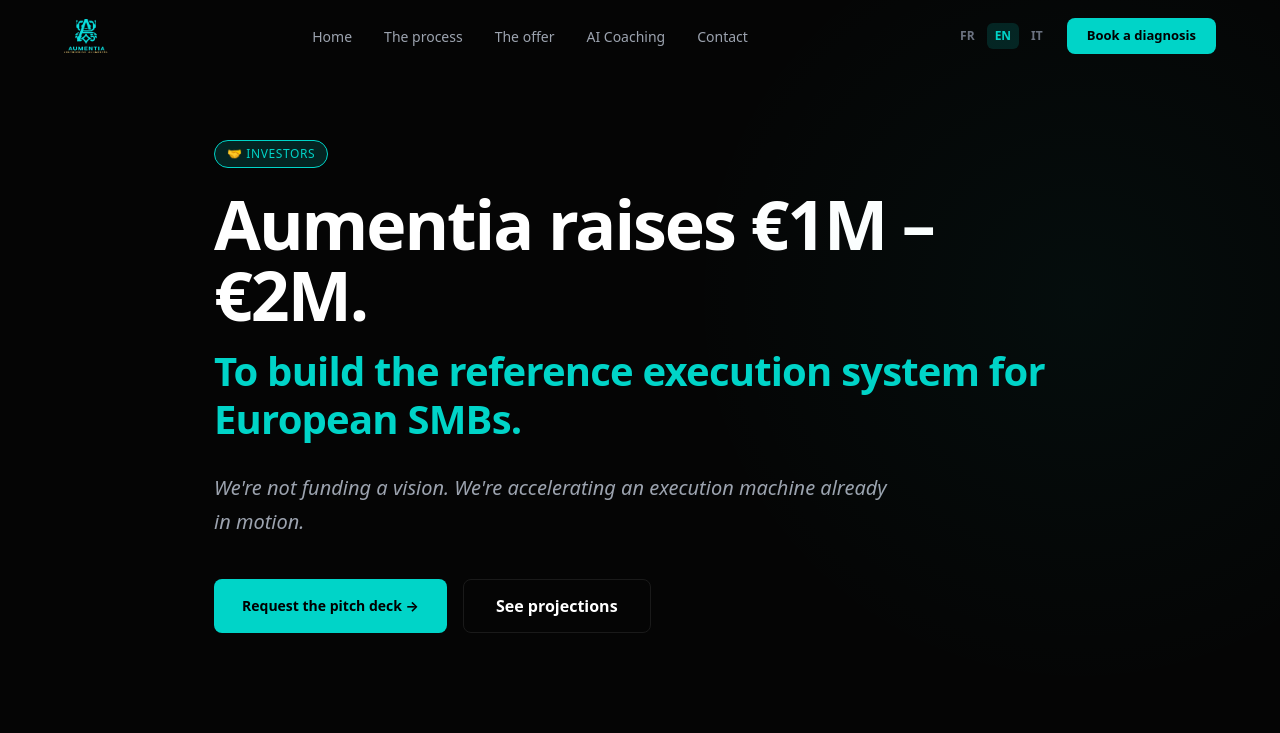
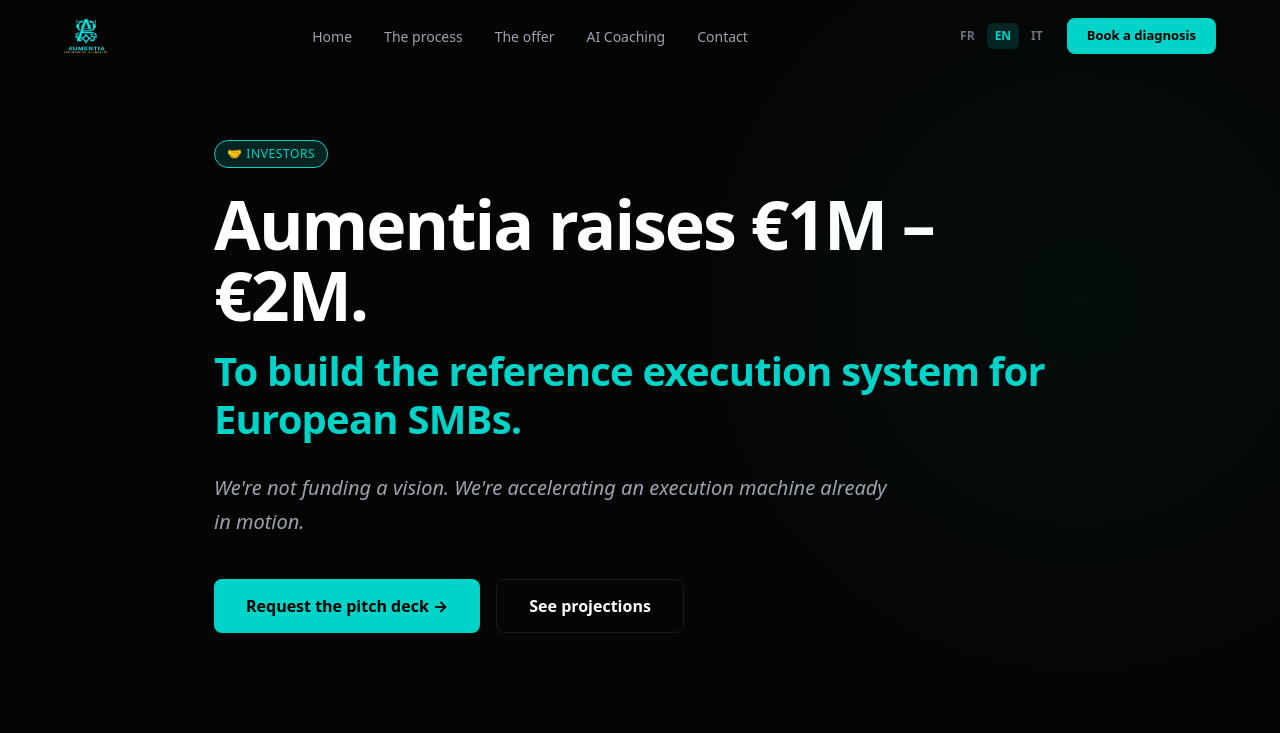
Before and after one commit to alexgagliano-AI/aumentia-website, a Next.js app: page /en/investors in a window 1280 px wide. Shown: the top 733 px of the page. Built offline with nearby package versions, Linux system fonts and the light colour scheme.

Commit message:
fix: remove invalid ts-expect-error JSX comments, add style prop to PitchDeckButton

```diff
--- a/app/[locale]/investors/PitchDeckModal.tsx
+++ b/app/[locale]/investors/PitchDeckModal.tsx
@@ -19,15 +19,16 @@
   success_sub: string;
 };
 
-export function PitchDeckButton({ label, t, className }: {
+export function PitchDeckButton({ label, t, className, style }: {
   label: string;
   t: ModalTranslations;
   className?: string;
+  style?: React.CSSProperties;
 }) {
   const [open, setOpen] = useState(false);
   return (
     <>
-      <button onClick={() => setOpen(true)} className={className}>
+      <button onClick={() => setOpen(true)} className={className} style={style}>
         {label}
       </button>
       {open && <PitchDeckModal t={t} onClose={() => setOpen(false)} />}
--- a/app/[locale]/investors/page.tsx
+++ b/app/[locale]/investors/page.tsx
@@ -79,7 +79,6 @@
               label={p.hero.cta_primary}
               t={p.modal}
               className="btn-primary"
-              // @ts-expect-error style passthrough
               style={{ fontSize: 16, padding: "14px 32px" }}
             />
             <a
@@ -428,7 +427,6 @@
                 label={p.cta.btn}
                 t={p.modal}
                 className="btn-primary"
-                // @ts-expect-error style passthrough
                 style={{ fontSize: 16, padding: "16px 36px" }}
               />
               <p style={{ fontSize: 14, color: "var(--gray)", margin: 0 }}>{p.cta.contact}</p>
```
